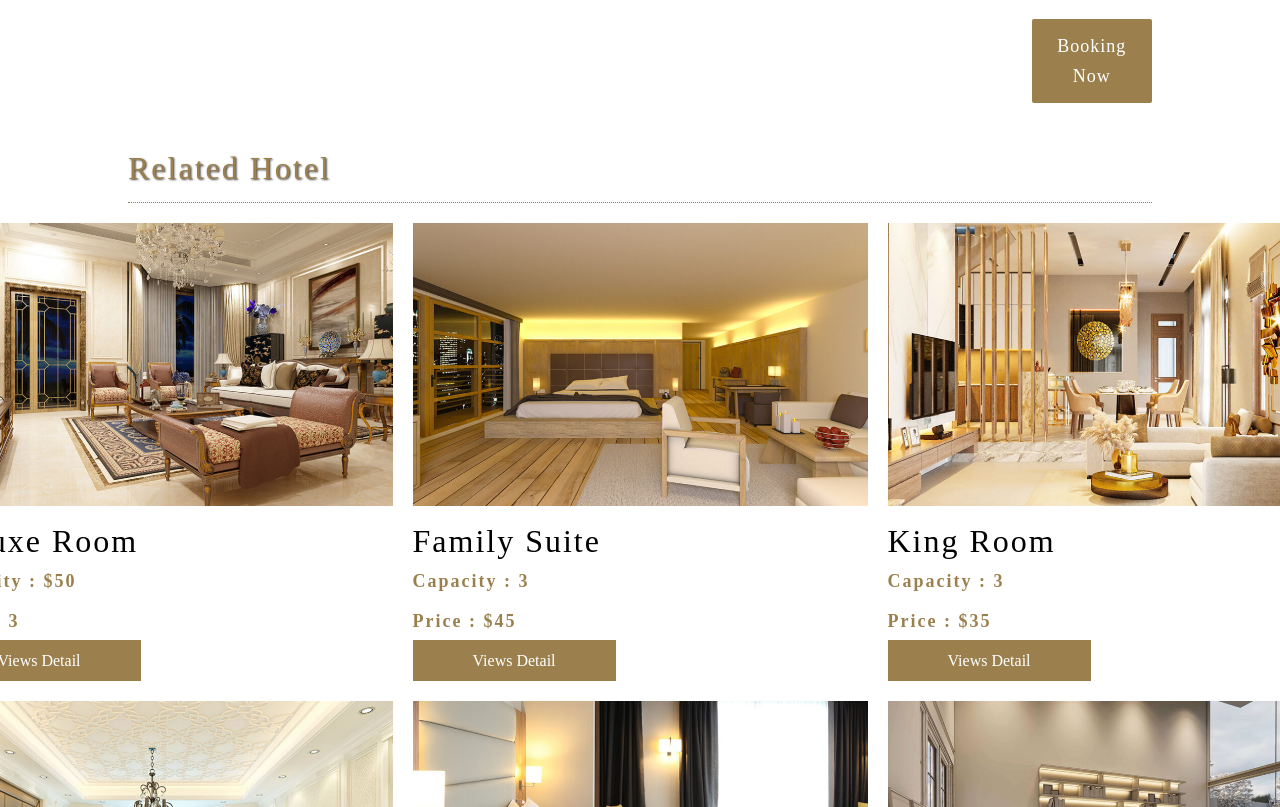
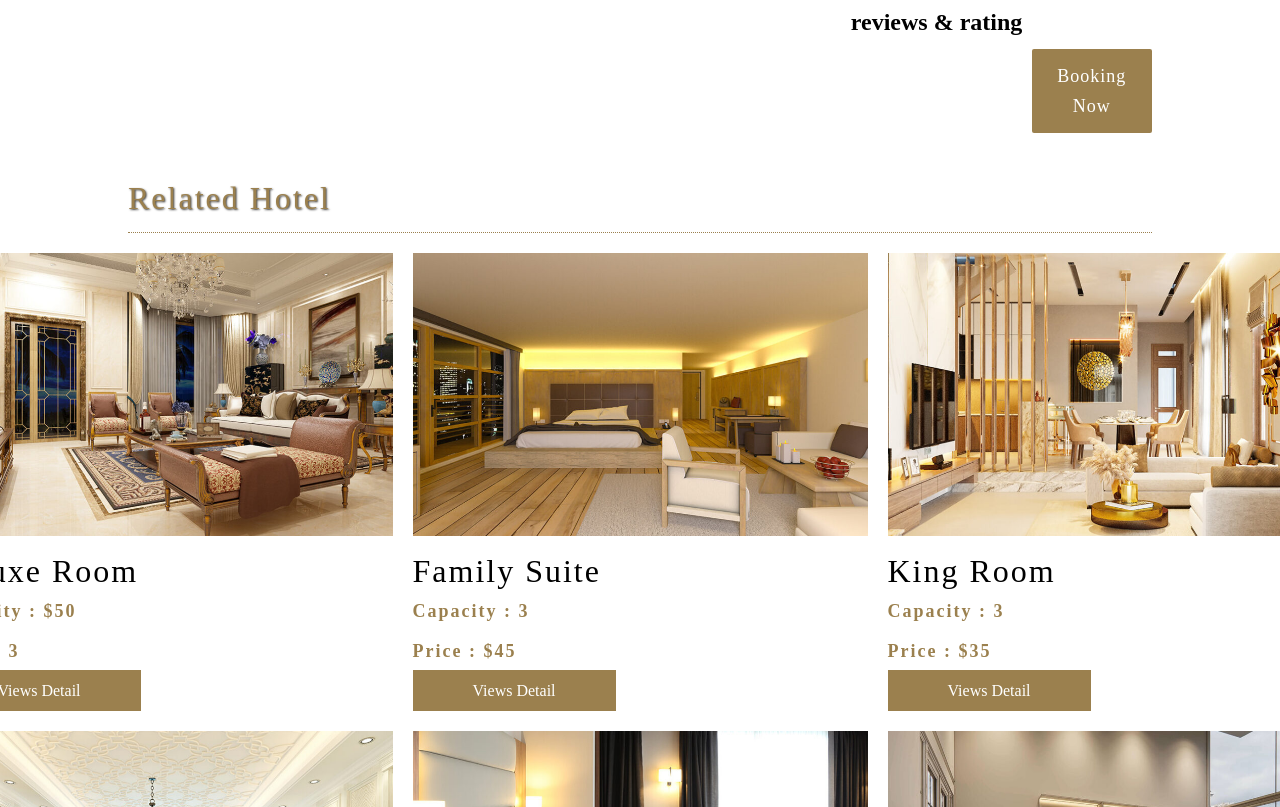
Before and after one commit to srey-neng/hotel-1, a plain HTML site: page hotel detail.html in a window 1280 px wide. Shown: the part 1225-2032 px from the top of the page. Drawn offline with Linux system fonts and the light colour scheme; a web font is replaced by a local one.

Commit message:
Add files via upload

```diff
--- a/hotel detail.html
+++ b/hotel detail.html
@@ -74,7 +74,15 @@
             <i class="fa-brands fa-telegram"></i>
             <i class="fa-brands fa-linkedin-in"></i>
           </div>
-          <h4 class="btn-book">Booking Now</h4>
+          <div class="user-rate">
+            <h2>reviews & rating</h2>
+            <i class="fa-solid fa-star"></i>
+            <i class="fa-solid fa-star"></i>
+            <i class="fa-solid fa-star"></i>
+            <i class="fa-solid fa-star"></i>
+            <i class="fa-solid fa-star-half-stroke"></i>
+            <h4 class="btn-book">Booking Now</h4>
+          </div>
         </div>
       </div>
     </div>
```
